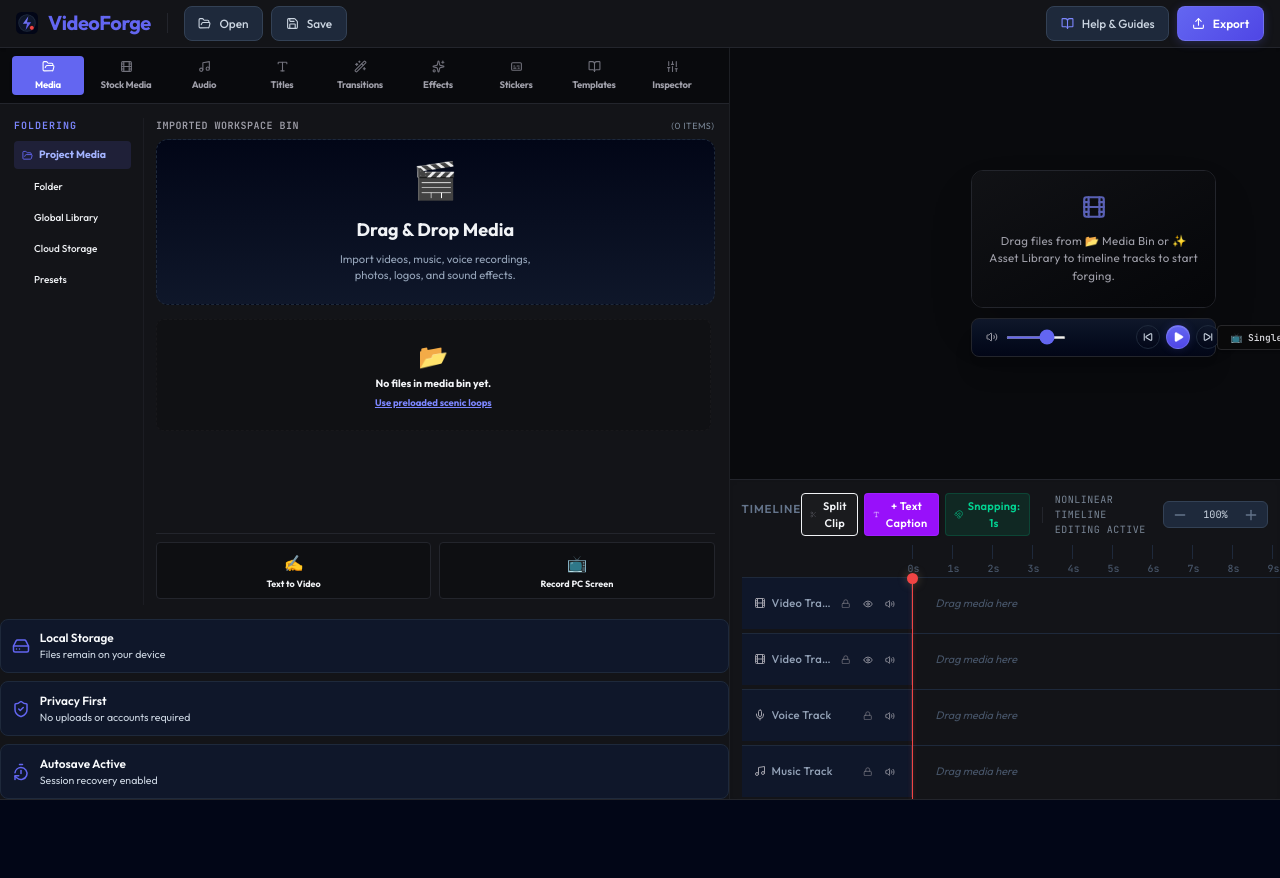
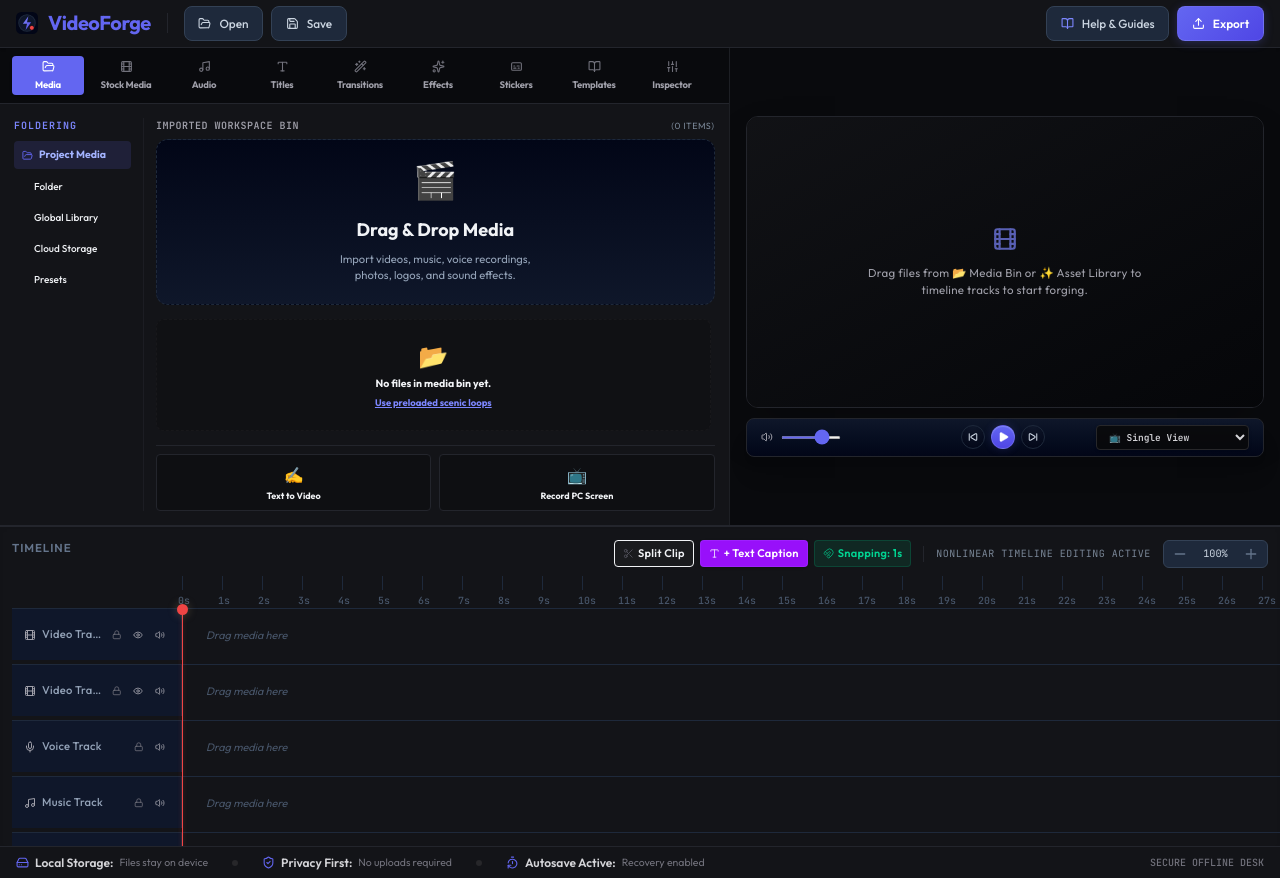
Before and after one commit to SMSNYDER81/VideoForge, a React (Vite) app: page / in a window 1280 px wide. Before the commit the page ends 800 px from the top, so only its background shows below. Built offline with nearby package versions, Linux system fonts and the light colour scheme.

Commit message:
refactor: Redesign project status display
Replace the static project status component with a more dynamic and visually integrated one. Update the main layout to accommodate the new design.

```diff
--- a/src/App.jsx
+++ b/src/App.jsx
@@ -1074,21 +1074,21 @@
               </div>
             )}
           </div>
-
-          <ProjectStatus />
         </aside>
 
         <section className="flex flex-col overflow-hidden bg-forge-bg">
-          <div className="flex-1 bg-forge-bg flex items-center justify-end relative p-4 pr-16 overflow-hidden">
-            <div className="w-[52%] max-w-2xl flex flex-col gap-2.5 items-center justify-center">
+          <div className="flex-1 bg-forge-bg flex items-center justify-center relative p-4 overflow-hidden">
+            <div className="w-full max-w-2xl flex flex-col gap-2.5 items-center justify-center">
               <PreviewMonitor />
               <PlaybackControls />
             </div>
           </div>
+        </section>
+      </div>
 
-          <div className="h-[320px] border-t border-forge-border bg-forge-panel overflow-hidden flex flex-col shadow-inner">
+      <div className="h-[320px] shrink-0 border-t border-forge-border bg-forge-panel overflow-hidden flex flex-col shadow-inner">
         <div className="px-3 pt-3 pb-2 flex items-center justify-between shrink-0">
-              <h2 className="panel-title">Timeline</h2>
+          <h2 className="panel-title mb-0">Timeline</h2>
 
           <div className="flex items-center gap-3">
             <div className="flex items-center gap-1.5">
@@ -1180,8 +1180,13 @@
           </div>
         </div>
       </div>
-        </section>
+
+      <footer className="h-8 shrink-0 bg-forge-panel border-t border-forge-border flex items-center justify-between px-4 text-xs select-none z-10">
+        <ProjectStatus />
+        <div className="text-[10px] text-zinc-500 font-mono font-medium">
+          SECURE OFFLINE DESK
         </div>
+      </footer>
     </main>
 
       <HelpGuidesModal isOpen={isHelpOpen} onClose={() => setIsHelpOpen(false)} />
--- a/src/components/ProjectStatus.jsx
+++ b/src/components/ProjectStatus.jsx
@@ -2,35 +2,27 @@
 
 export default function ProjectStatus() {
   return (
-    <div className="project-status-grid">
-      <div className="status-card">
-        <HardDrive size={18} />
-        <div>
-          <div className="status-title">Local Storage</div>
-          <div className="status-text">
-            Files remain on your device
-          </div>
-        </div>
+    <div className="flex flex-wrap items-center gap-x-6 gap-y-1 text-xs text-zinc-400 font-sans">
+      <div className="flex items-center gap-1.5 hover:text-indigo-400 transition-colors leading-none">
+        <HardDrive size={13} className="text-[#6366f1]" />
+        <span className="font-semibold text-zinc-300">Local Storage:</span>
+        <span className="text-zinc-500 text-[10.5px]">Files stay on device</span>
       </div>
 
-      <div className="status-card">
-        <ShieldCheck size={18} />
-        <div>
-          <div className="status-title">Privacy First</div>
-          <div className="status-text">
-            No uploads or accounts required
-          </div>
-        </div>
+      <div className="w-1.5 h-1.5 rounded-full bg-zinc-800 hidden md:block" />
+
+      <div className="flex items-center gap-1.5 hover:text-indigo-400 transition-colors leading-none">
+        <ShieldCheck size={13} className="text-[#6366f1]" />
+        <span className="font-semibold text-zinc-300">Privacy First:</span>
+        <span className="text-zinc-500 text-[10.5px]">No uploads required</span>
       </div>
 
-      <div className="status-card">
-        <TimerReset size={18} />
-        <div>
-          <div className="status-title">Autosave Active</div>
-          <div className="status-text">
-            Session recovery enabled
-          </div>
-        </div>
+      <div className="w-1.5 h-1.5 rounded-full bg-zinc-800 hidden md:block" />
+
+      <div className="flex items-center gap-1.5 hover:text-indigo-400 transition-colors leading-none">
+        <TimerReset size={13} className="text-[#6366f1]" />
+        <span className="font-semibold text-zinc-300">Autosave Active:</span>
+        <span className="text-zinc-500 text-[10.5px]">Recovery enabled</span>
       </div>
     </div>
   )
```
Lines whose indentation alone changed are shown as unchanged.
